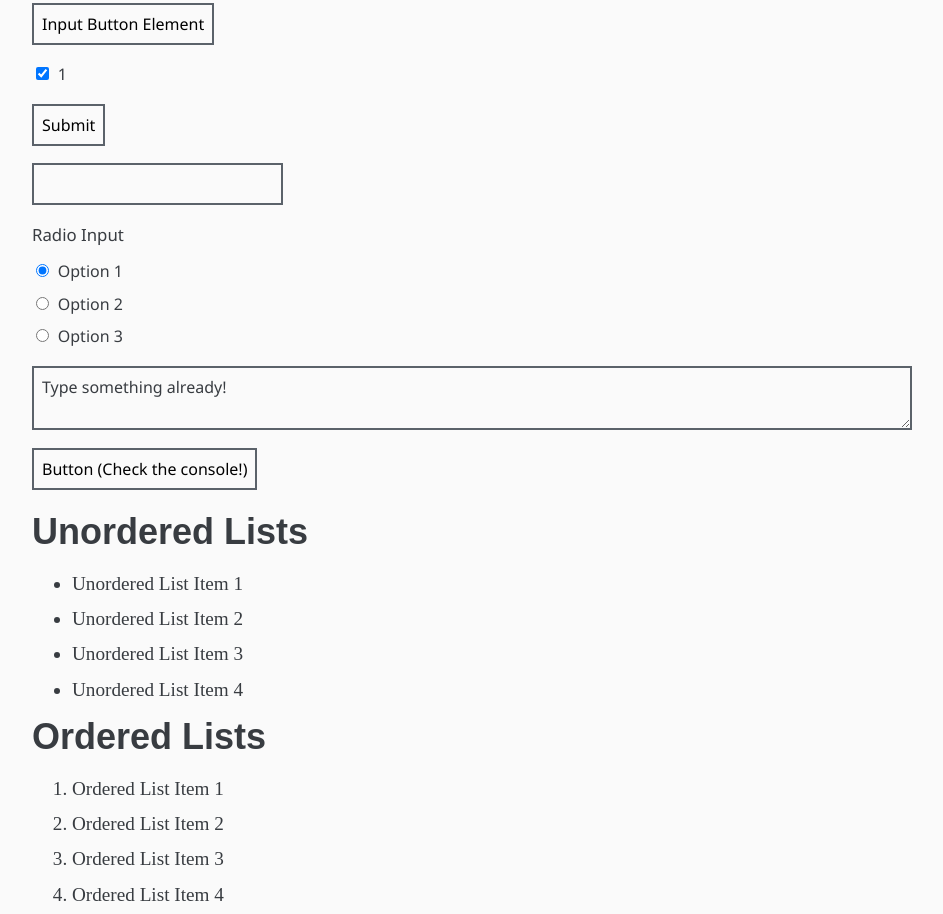
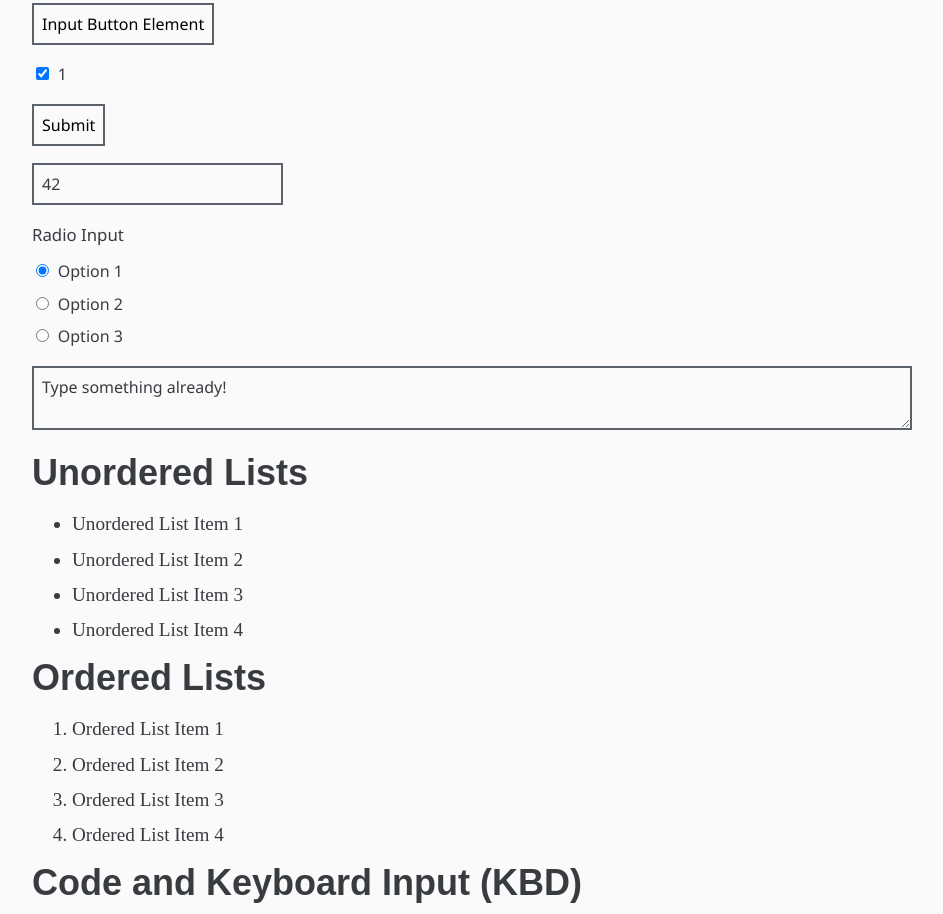
Before and after one commit to hvlck/gyr-css, a website: page index.html in a window 1280 px wide. Shown: the part 1979-2893 px from the top of the page, without its empty margins (168-1111 px from the left). Drawn offline with Linux system fonts and the light colour scheme.

Commit message:
fix: changed demo eleemnt properties

```diff
--- a/index.html
+++ b/index.html
@@ -75,7 +75,7 @@
     <input type="checkbox" checked>
     <label> 1</label>
     <input type="submit">
-    <input type="number">
+    <input type="number" placeholder="42">
     <p>Radio Input</p>
     <div>
       <input name="radio" type="radio" checked>
@@ -90,7 +90,6 @@
       <label>Option 3</label>
     </div>
     <textarea placeholder="Type something already!" ></textarea>
-    <button type="button">Button (Check the console!)</button>
     </form>
 
     <h2>Unordered Lists</h2>
```
